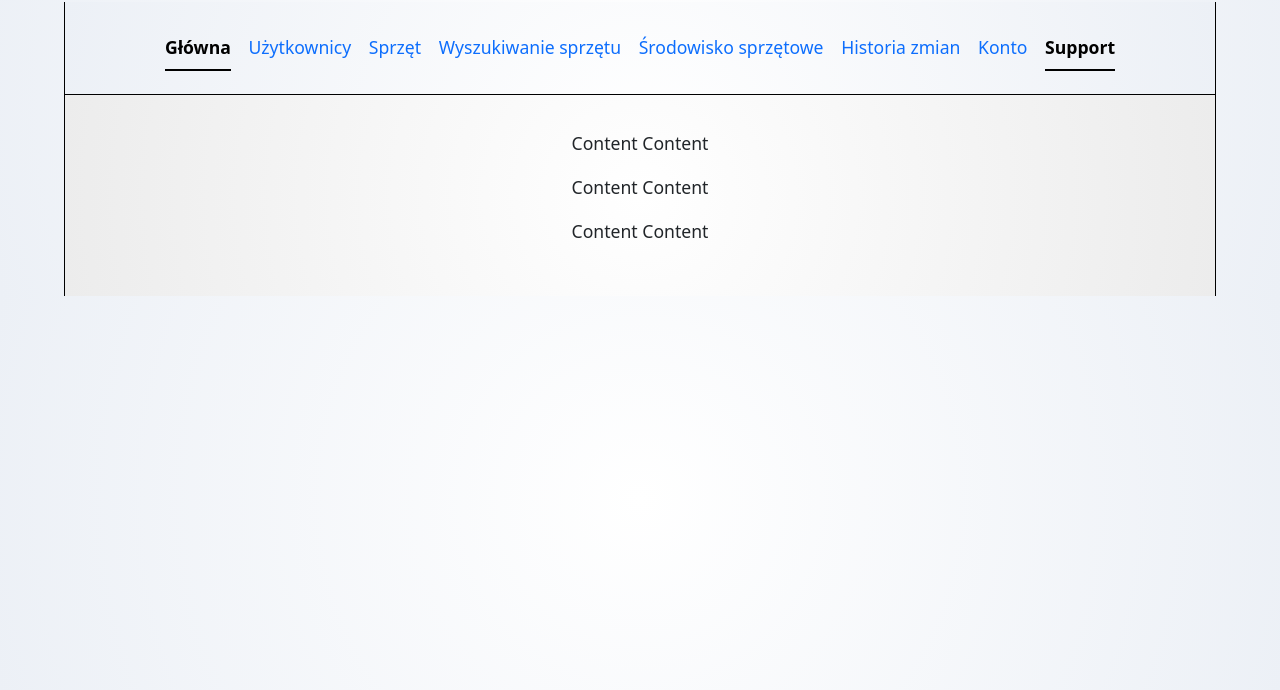
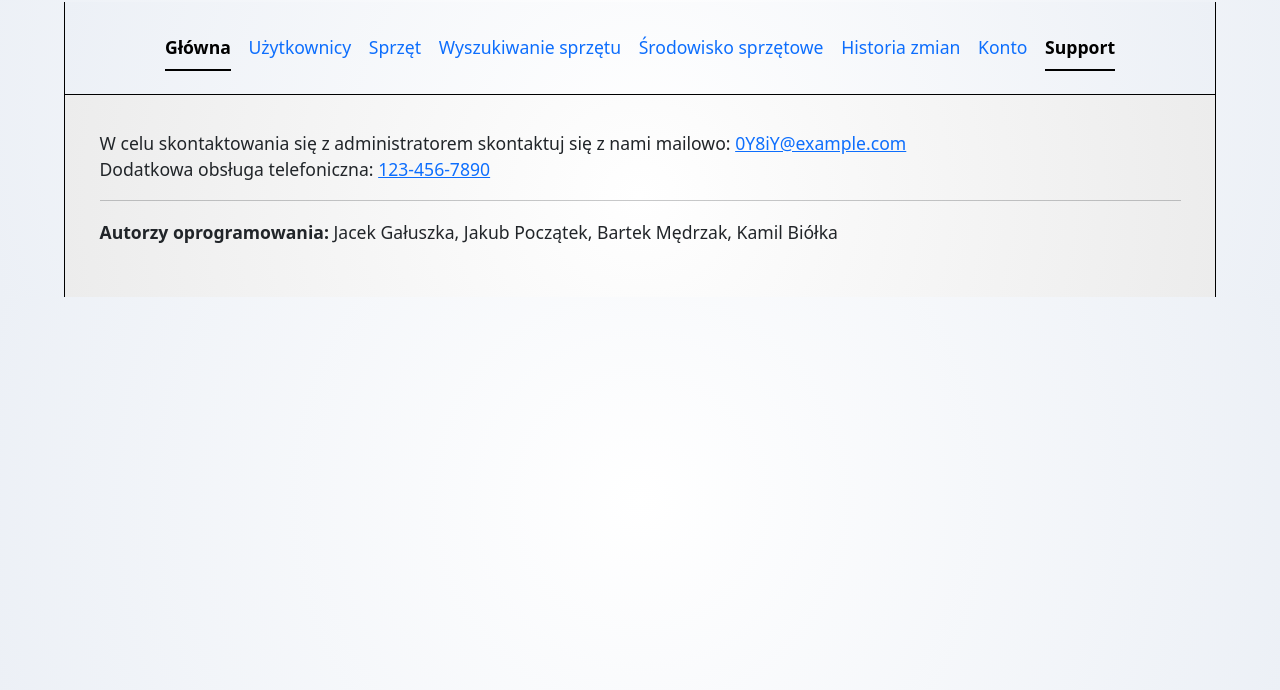
Before and after one commit to yobonez/inwentaryzacja-sprzetu, a website: page website/support/support.html in a window 1280 px wide. Shown: the part 110-800 px from the top of the page. Drawn offline with nearby package versions, Linux system fonts and the light colour scheme.

Commit message:
podstrona pomoc techniczna (support) skończona

```diff
--- a/website/support/styles/main.css
+++ b/website/support/styles/main.css
@@ -1 +1,5 @@
 @import url(../../globalStyles/main.css);
+
+#container {
+    text-align: left !important;
+}
--- a/website/support/support.html
+++ b/website/support/support.html
@@ -3,7 +3,7 @@
     <head>
         <meta charset="utf-8">
         <meta name="viewport" content="width=device-width, initial-scale=1">
-        <title>Track IT</title>
+        <title>Pomoc techniczna</title>
         <link href="https://cdn.jsdelivr.net/npm/bootstrap@5.3.3/dist/css/bootstrap.min.css" rel="stylesheet" integrity="sha384-QWTKZyjpPEjISv5WaRU9OFeRpok6YctnYmDr5pNlyT2bRjXh0JMhjY6hW+ALEwIH" crossorigin="anonymous">
         <link rel="stylesheet" href="styles/main.css">
     </head>
@@ -41,9 +41,16 @@
                 </ul>
             </menu>
             <div id="container">
-                <p>Content Content</p>
-                <p>Content Content</p>
-                <p>Content Content</p>
+                <p>
+                    W celu skontaktowania się z administratorem skontaktuj się z nami mailowo:
+                    <a href="mailto:0Y8iY@example.com">0Y8iY@example.com</a>
+                    <br>
+                    Dodatkowa obsługa telefoniczna:
+                    <a href="tel:123-456-7890">123-456-7890</a>
+                    <br>
+                    <hr>
+                    <b>Autorzy oprogramowania:</b> Jacek Gałuszka, Jakub Początek, Bartek Mędrzak, Kamil Biółka
+                </p>
             </div>
         </main>
 
```
